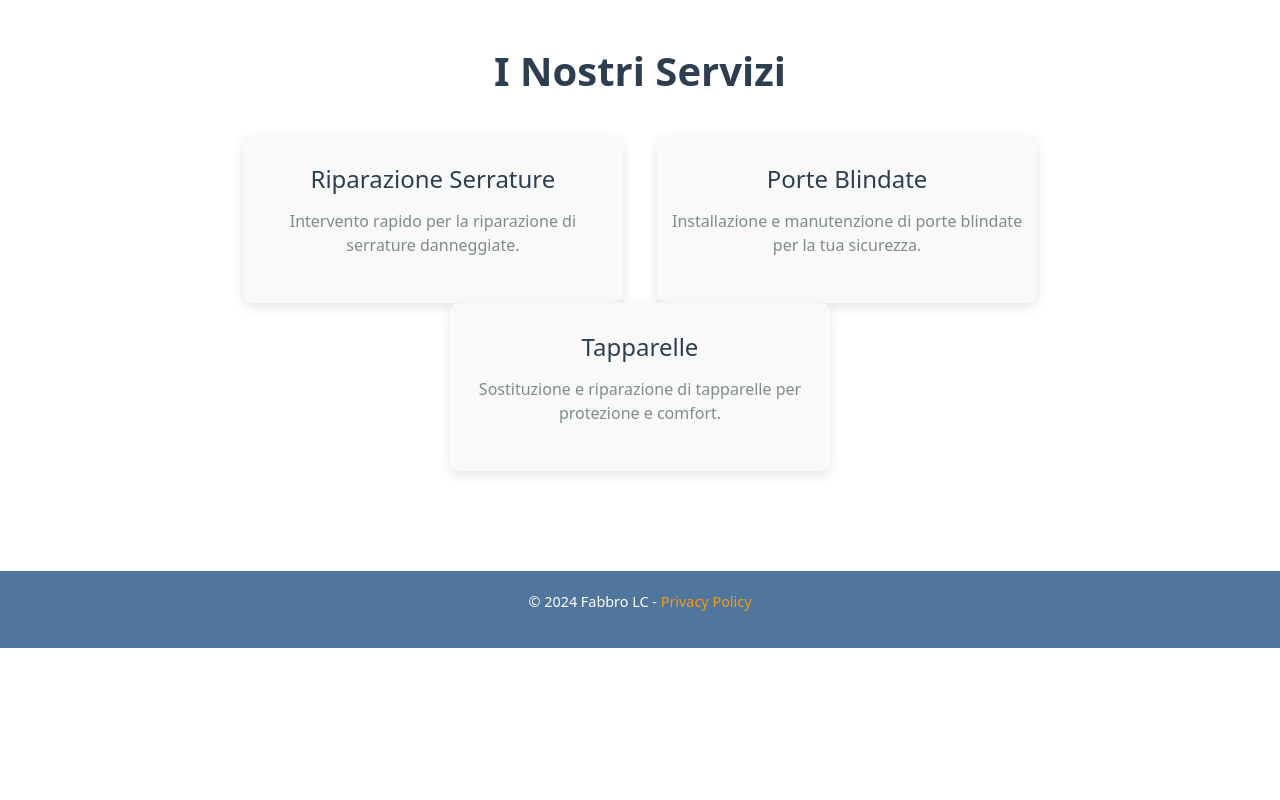
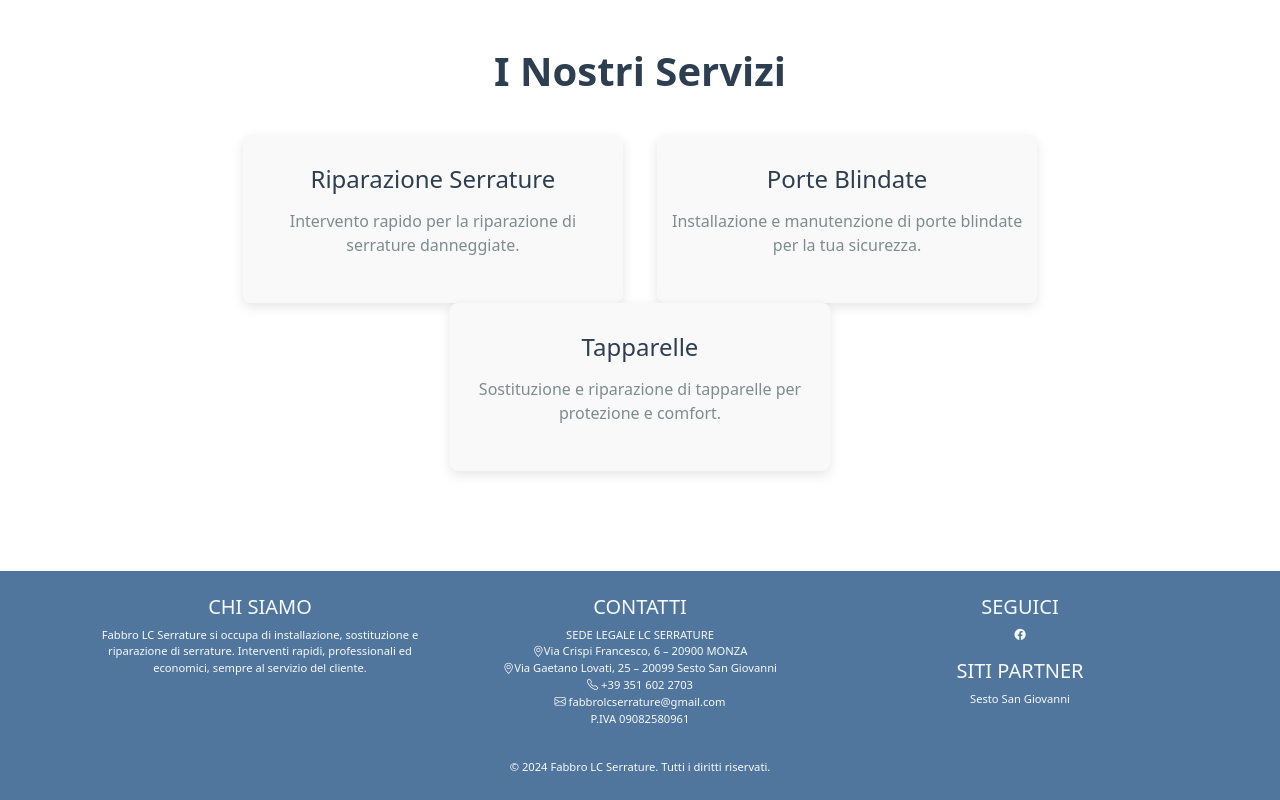
Before and after one commit to strazzullociroandrea/michelemultiservice, a plain HTML site: page index.html in a window 1280 px wide. Shown: the part 869-1669 px from the top of the page. Before the commit the page ends 1517 px from the top, so only its background shows below. Drawn offline with nearby package versions, Linux system fonts and the light colour scheme.

Commit message:
Fine footer

```diff
--- a/index.html
+++ b/index.html
@@ -17,7 +17,9 @@
     transition: all 0.3s ease; /* Transizione per rendere l'apertura più fluida */
     padding: 10px 0; /* Spaziatura verticale */
 }
-
+.listapartner{
+  font-size: 0.7rem;
+}
 .navbar .dropdown-menu .dropdown-item {
     color: white; /* Testo bianco */
     padding: 10px 20px; /* Spaziatura interna */
@@ -237,7 +239,7 @@
         color: white;
         text-align: center;
         padding: 20px 0;
-        font-size: 0.9rem;
+        font-size: 0.7rem;
         margin-top: 40px;
       }
 
@@ -293,6 +295,7 @@
             </li>
 
               <li class="nav-item">
+
                 <a class="nav-link text-light" href="#">CONTATTI</a>
               </li>
             </ul>
@@ -337,9 +340,55 @@
     </section>
 
     <!-- Footer -->
-    <footer class="footer">
-        <p>&copy; 2024 Fabbro LC - <a href="#">Privacy Policy</a></p>
-    </footer>
+    <!--<footer class="footer">
+      <div class="row">
+        <div class="col-md-4">
+           <p>
+            Azienda
+           </p>
+        </div>
+      </div>-->
+        <!--<p>&copy; 2024 Fabbro LC - <a href="#">Privacy Policy</a></p>-->
+        <footer class="footer  text-light py-4">
+          <div class="container">
+              <div class="row">
+                  <div class="col-md-4">
+                      <h5 class="text-uppercase">Chi Siamo</h5>
+                      <p>
+                          Fabbro LC Serrature si occupa di installazione, sostituzione e riparazione
+                          di serrature. Interventi rapidi, professionali ed economici, sempre al servizio
+                          del cliente.
+                      </p>
+                  </div>
+                  <div class="col-md-4">
+                      <h5 class="text-uppercase">Contatti</h5>
+                      <ul class="list-unstyled">
+                          <li> SEDE LEGALE LC SERRATURE</li>
+                          <li> <i class="bi bi-geo-alt"></i>Via Crispi Francesco, 6 – 20900 MONZA</li>
+                          <li> <i class="bi bi-geo-alt"></i>Via Gaetano Lovati, 25 – 20099 Sesto San Giovanni</li>
+                          <li><i class="bi bi-telephone"></i> +39 351 602 2703</li>
+                          <li><i class="bi bi-envelope"></i> fabbrolcserrature@gmail.com</li>
+                          <li>P.IVA 09082580961</li>
+                      </ul>
+                  </div>
+                  <div class="col-md-4">
+                      <h5 class="text-uppercase">Seguici</h5>
+                      <div>
+                          <a href="https://www.facebook.com/people/Fabbro-Monza-Brianza/100064055679822/" target="_blank"><i class="bi bi-facebook text-light mx-2"></i></a>
+                      </div>
+                      <h5 class="text-uppercase mt-3">Siti partner</h5>
+                      <p class=" listapartner">Sesto San Giovanni</p>
+                  </div>
+              </div>
+              <div class="text-center pt-3">
+                  <p class="mb-0">&copy; 2024 Fabbro LC Serrature. Tutti i diritti riservati.</p>
+              </div>
+          </div>
+      </footer>
+
+      <!-- Bootstrap Icons CDN -->
+      <link href="https://cdn.jsdelivr.net/npm/bootstrap-icons/font/bootstrap-icons.css" rel="stylesheet">
+
     <script src="index.js"></script>
     <script src="https://cdn.jsdelivr.net/npm/bootstrap@5.0.2/dist/js/bootstrap.bundle.min.js" integrity="sha384-MrcW6ZMFYlzcLA8Nl+NtUVF0sA7MsXsP1UyJoMp4YLEuNSfAP+JcXn/tWtIaxVXM" crossorigin="anonymous"></script>
 </body>
```
